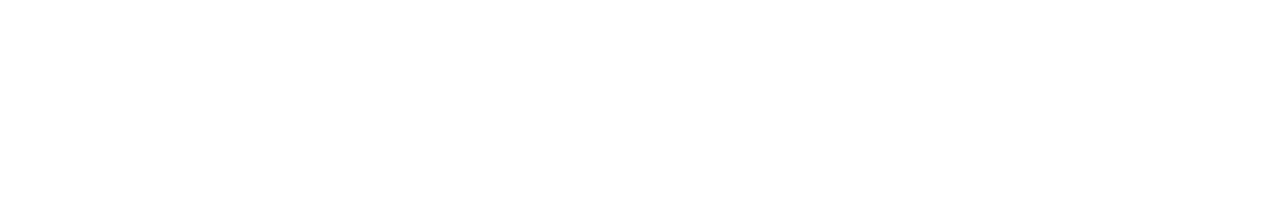
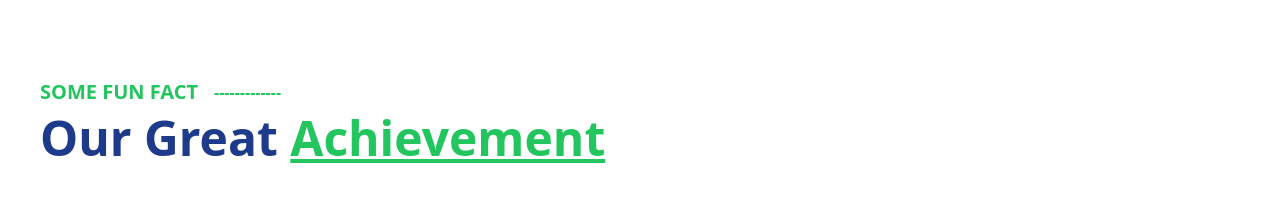
Before and after one commit to alif0013/shadcn1, a React (Vite) app: page / in a window 1280 px wide. Shown: the part 810-1012 px from the top of the page. Before the commit the page ends 800 px from the top, so only its background shows below. Built offline with nearby package versions, Linux system fonts and the light colour scheme.

Commit message:
added achivement component

```diff
--- /dev/null
+++ b/src/Pages/Home/Achivement/Achivement.jsx
@@ -0,0 +1,18 @@
+import React from 'react';
+
+const Achivement = () => {
+    return (
+        <div className='md:w-[1200px] mx-auto my-20'>
+            <div className='flex items-center gap-4 py-2'>
+                <h2 className='text-xl text-green-500 font-bold'>SOME FUN FACT</h2>
+                <p className='w-[100px] font-extrabold text-green-500'>
+                    -------------
+                </p>
+            </div>
+
+            <h1 className='font-bold text-5xl text-blue-900'>Our Great <span className='underline text-green-500'>Achievement</span></h1>
+        </div>
+    );
+};
+
+export default Achivement;
--- a/src/Pages/Home/Home.jsx
+++ b/src/Pages/Home/Home.jsx
@@ -1,12 +1,15 @@
 import { Button } from '@/components/ui/button';
 import React from 'react';
 import Banner from './Banner/Banner';
+import Achivement from './Achivement/Achivement';
 
 const Home = () => {
     return (
         <div>
             <Banner></Banner>
 
+            <Achivement></Achivement>
+
         </div>
     );
 };
```
